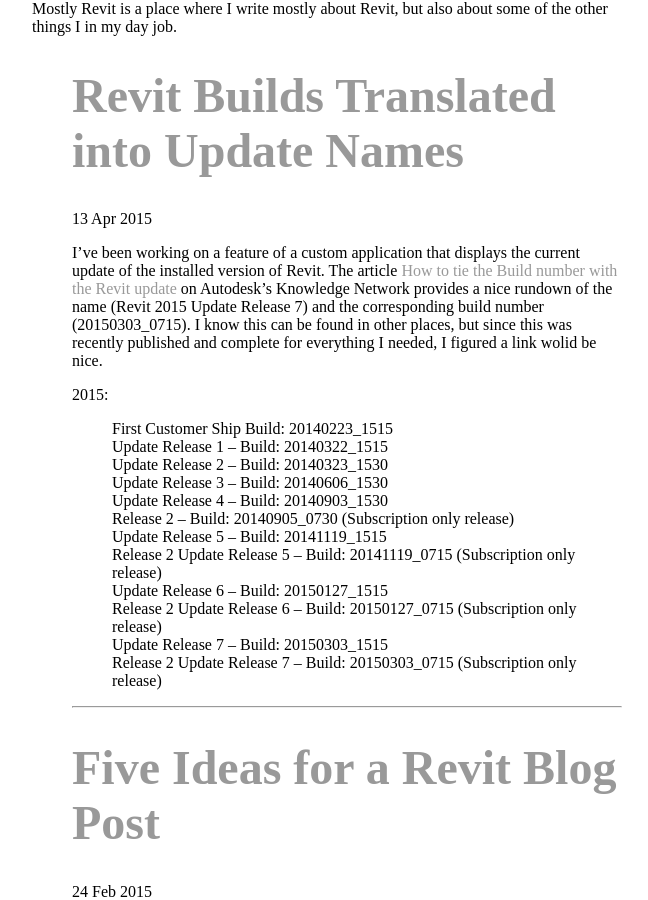
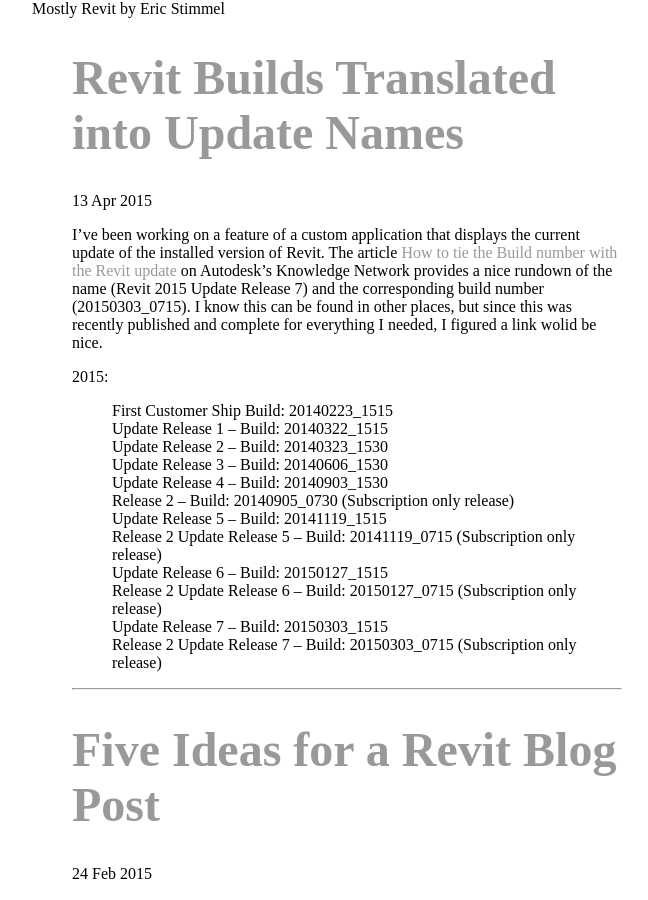
Before and after one commit to estimmel/mostly-revit-blog, a Jekyll site: the page built from index.html, in a window 1280 px wide and 900 px high. Shown: the whole window, without its empty margins (313-961 px from the left). Built offline with Jekyll 4.4.1, drawn with Linux system fonts in a browser that asks for light colours.

Commit message:
add title and byline

```diff
--- a/index.html
+++ b/index.html
@@ -2,7 +2,8 @@
 layout: default
 title: Mostly Revit
 ---
-	<div class="intro">{{ page.title }} is a place where I write mostly about Revit, but also about some of the other things I in my day job.</div>
+	<span id="title">{{ page.title }}</span>
+	<span id="byline">by Eric Stimmel</span>
 	<ul class="posts">
 	  {% for post in site.posts %}
 		<h1><a href="{{ post.url }}" title="Permalink to '{{ post.title }}''">{{ post.title }}</a></h1>
```
